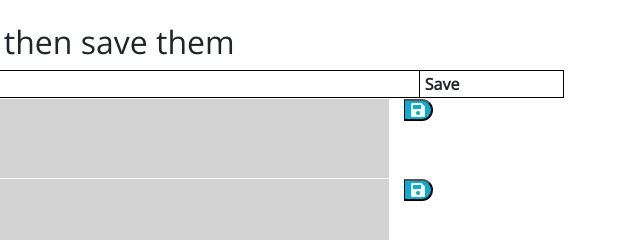
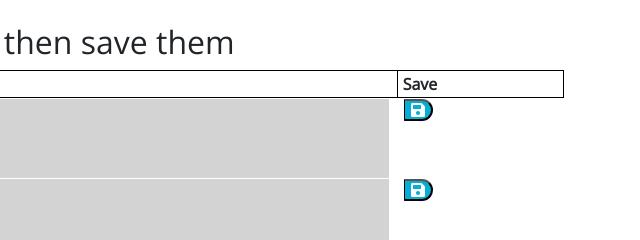
Before and after one commit to JMRosenberg12/Day-Planner, a plain HTML site: page index.html in a window 1280 px wide. Shown: the part 313-553 px from the top of the page, 631-1271 px from the left. Drawn offline with nearby package versions, Linux system fonts and the light colour scheme.

Commit message:
Update index.html

```diff
--- a/index.html
+++ b/index.html
@@ -49,8 +49,8 @@
 
         <table style="width:100%">
           <tr>
-            <th style ="width:17%;">Timeblocks</th>
-            <th style="width: 70%;">message</th>
+            <th style ="width:17%">Timeblocks</th>
+            <th style="width: 68%">message</th>
             <th>Save</th>
           </tr>
           <tr class="Timeblocks">
```
